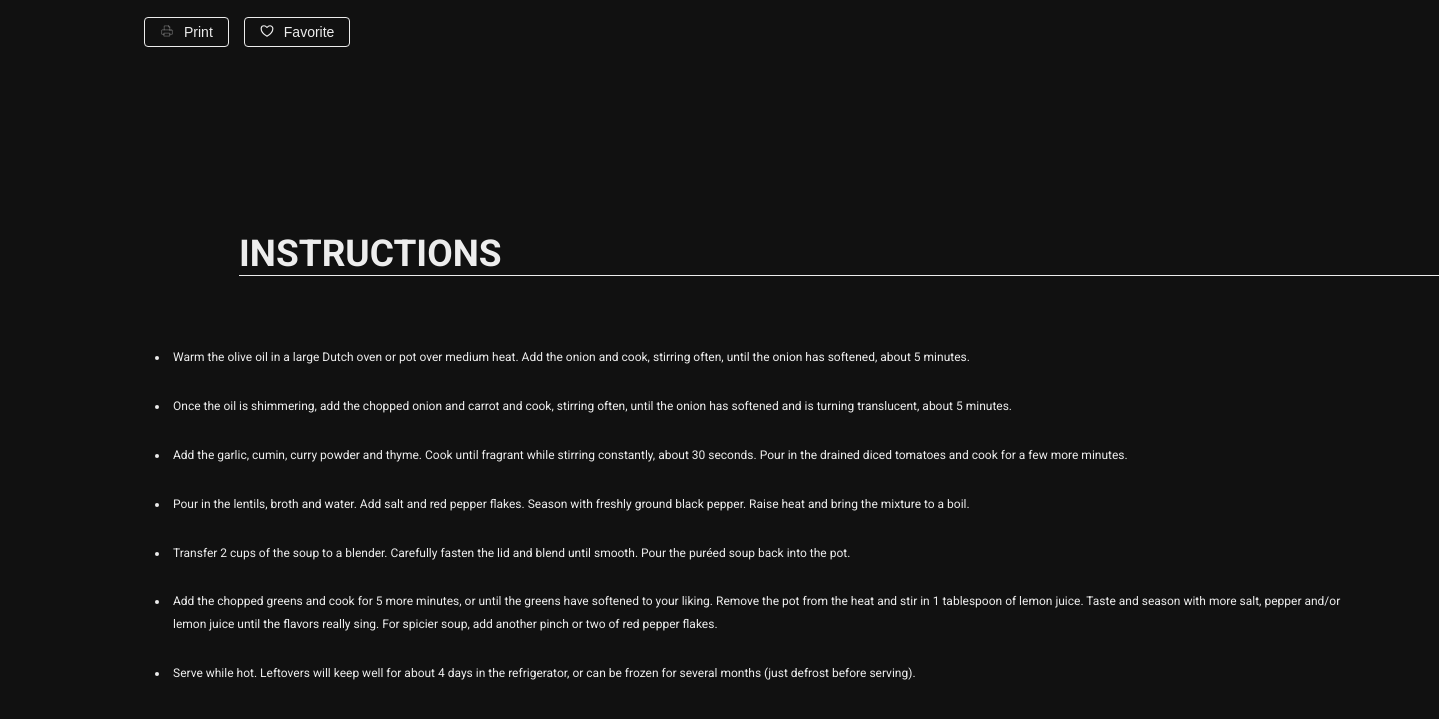
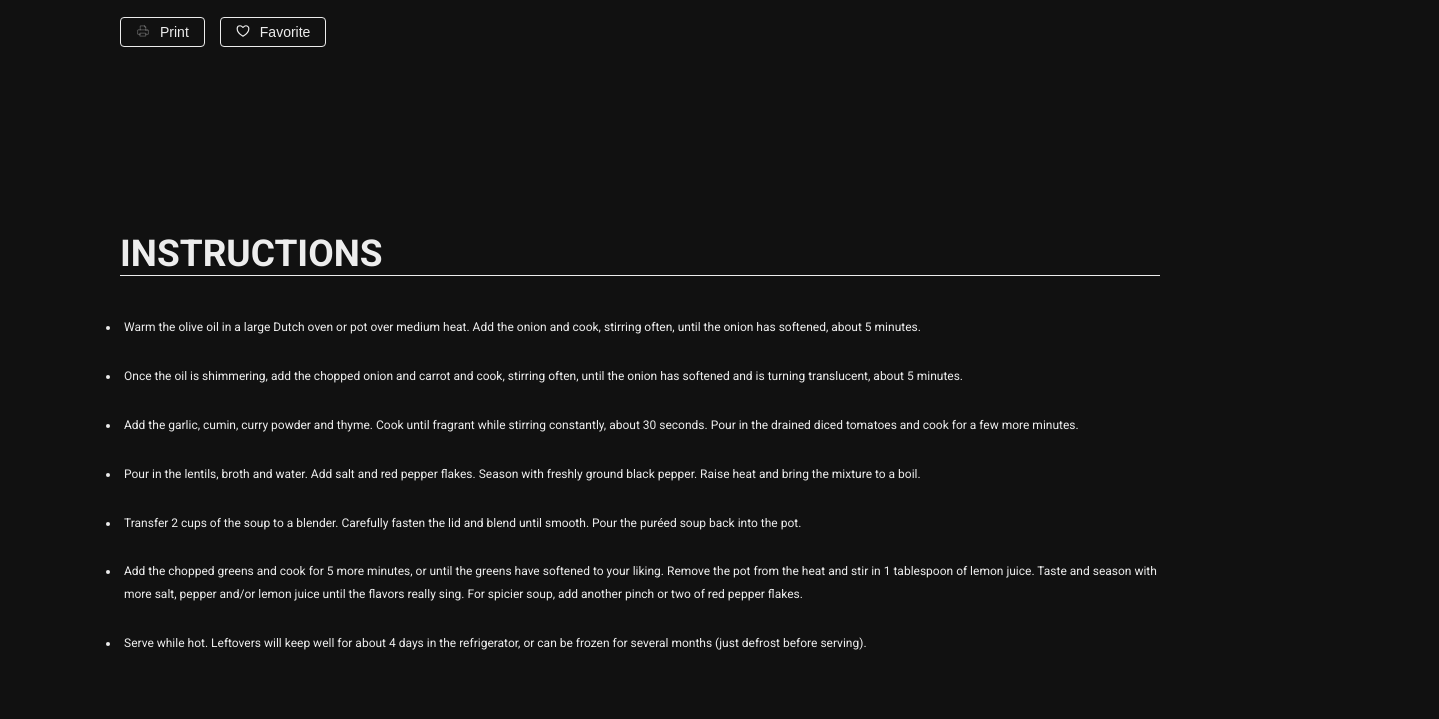
Before and after one commit to Mariiia66/recipe-page, a plain HTML site: page recipe-details.html in a window 1280 px wide. Shown: the part 659-1378 px from the top of the page, 1439 px wide, since content can reach past the window. Drawn offline with Linux system fonts and the light colour scheme.

Commit message:
commit
ugug

```diff
--- a/css/style.css
+++ b/css/style.css
@@ -473,6 +473,7 @@ padding: 10px 20px 10px 40px;
     text-transform: uppercase;
 }
 
+
 .in_the_kitchen{
     display: grid;
     grid-template-columns: repeat(4, 1fr);
@@ -677,7 +678,7 @@ padding: 10px 20px 10px 40px;
     color: var(--color-ligh);
     padding: 65px 0 30px;
     font-family: 'Roboto', sans-serif;
-     width: 90%;
+     width: 100%;
      max-width: 1200px;
     margin: 0 auto;
 }
@@ -827,10 +828,14 @@ padding: 10px 20px 10px 40px;
 /* INSTRUCTIONS */
 
 .instructions {
-    margin-top: 35px;
-    width: var(--width-12col);
-    margin: 105px;
+    width: auto;
+    margin: 105px 80px;
 
+}
+
+.instructions .in_the_kitchen{
+    margin: 0 0 40px 0;
+    width: 100%;
 }
 
 .instructions h2 {
```
Also changed, not shown: index.html (+6 -6 lines).
